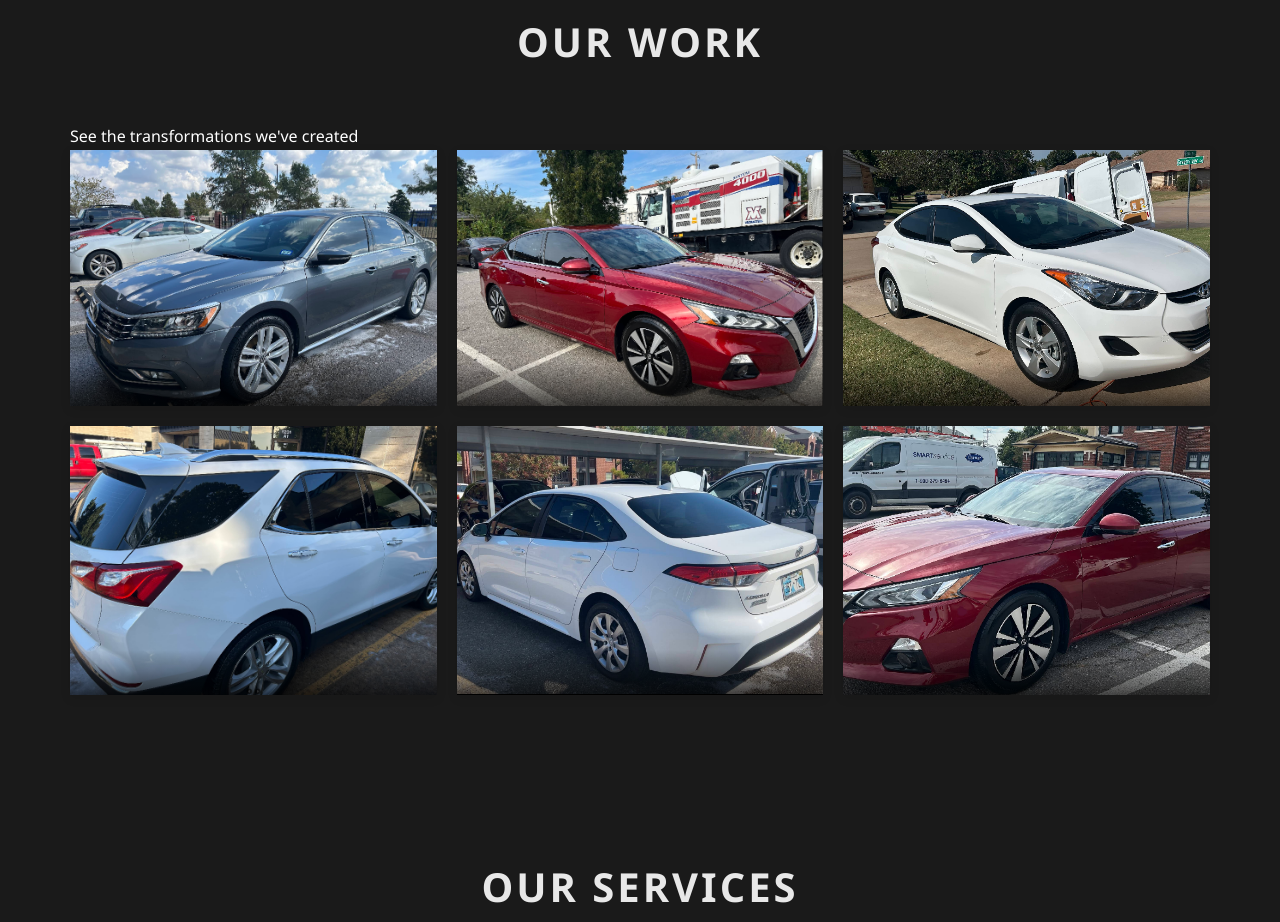
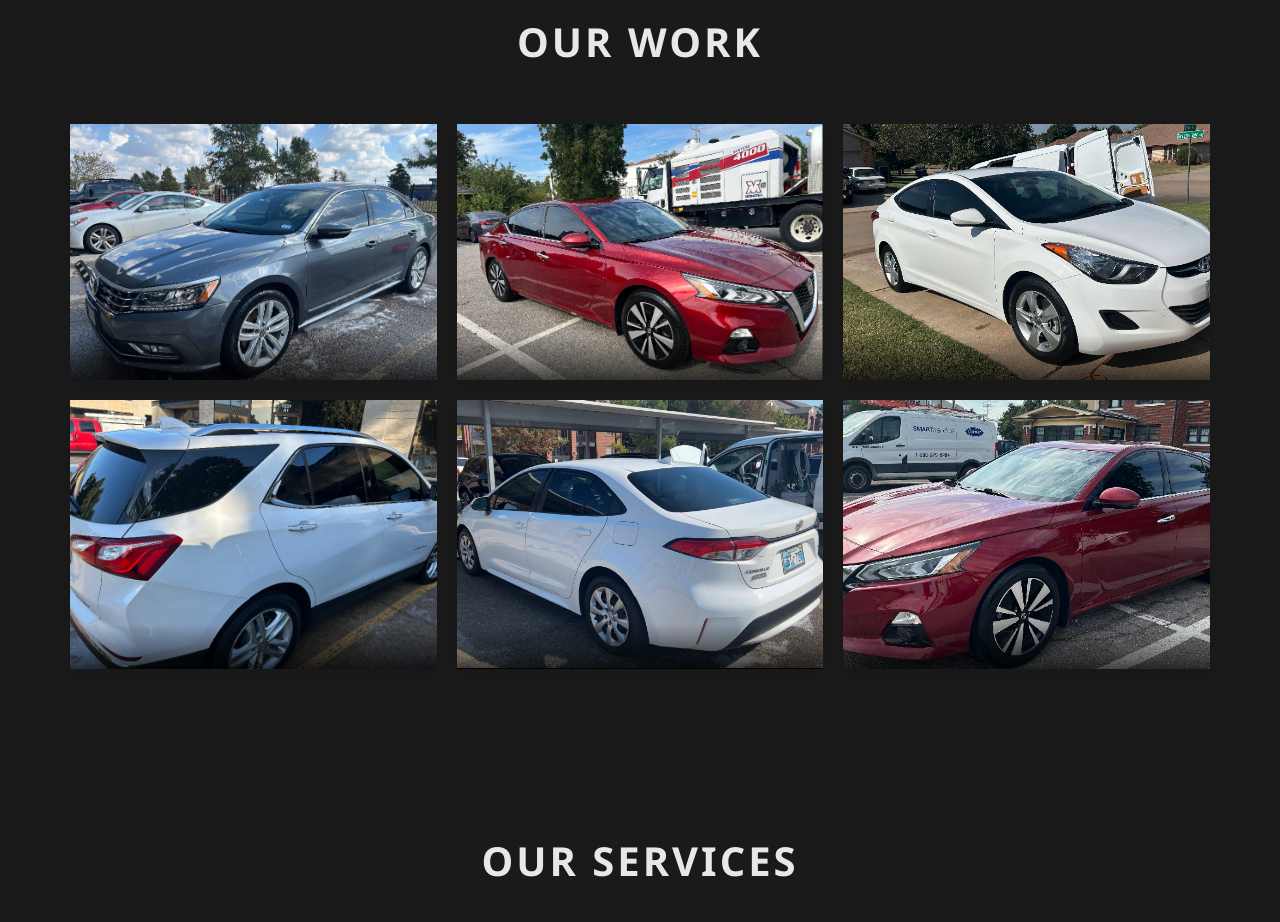
Before and after one commit to JamesBrownR/Essex-Detailing, a plain HTML site: page index.html in a window 1280 px wide. Shown: the part 920-1842 px from the top of the page. Drawn offline with Linux system fonts and the light colour scheme.

Commit message:
Update index.html

```diff
--- a/index.html
+++ b/index.html
@@ -485,7 +485,6 @@
     <section id="gallery" class="gallery">
       <div class="container">
         <h2 class="section-title">Our Work</h2>
-        <p class="section-subtitle">See the transformations we've created</p>
 
         <div class="gallery-grid">
           <div class="gallery-item">
```
